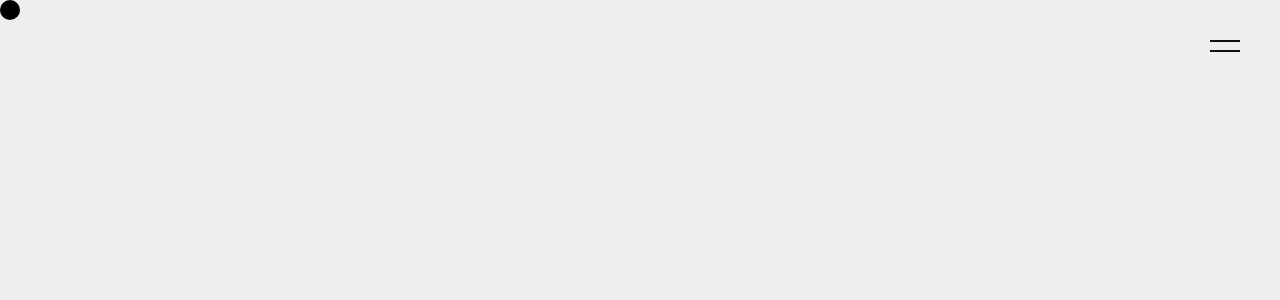
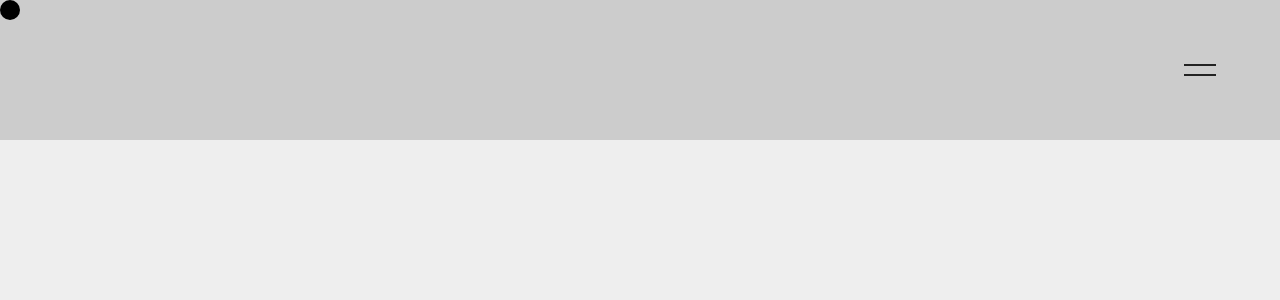
Before and after one commit to chinmaykunkikar/sticky-cursor, a Next.js app: page / in a window 1280 px wide. Shown: the top 300 px of the page. Built offline with nearby package versions, Linux system fonts and the light colour scheme.

Commit message:
components: Change some styles

```diff
--- a/src/components/header/style.module.scss
+++ b/src/components/header/style.module.scss
@@ -3,25 +3,25 @@
     display: flex;
     width: 100%;
     justify-content: flex-end;
-    padding: 10px;
+    padding: 2rem;
     box-sizing: border-box;
     cursor: pointer;
     mix-blend-mode: difference;
     z-index: 1;
+    background-color: #222;
     .burger{
         position: relative;
         display: flex;
-        gap: 8px;
+        gap: 0.5rem;
         flex-direction: column;
-        padding: 30px;
-        pointer-events: none;
+        padding: 2rem;
         &::before, &::after{
             display: block;
             content: "";
-            width: 30px;
+            width: 2rem;
             height: 2px;
             mix-blend-mode: difference;
-            background-color: white;
+            background-color: #eee;
         }
     }
 }
--- a/src/components/stickyCursor/style.module.scss
+++ b/src/components/stickyCursor/style.module.scss
@@ -3,6 +3,6 @@
     width: 20px;
     height: 20px;
     border-radius: 50%;
-    background: #000;
+    background: #222;
     pointer-events: none;
 }
```
